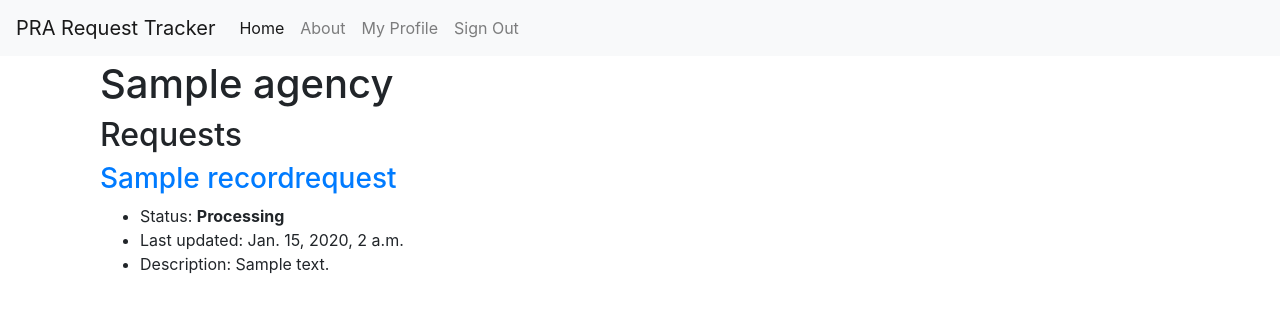
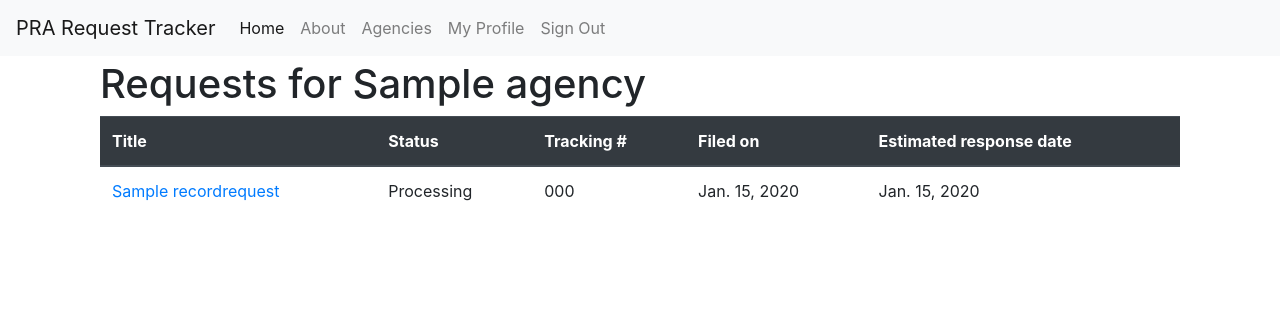
Before and after one commit to OrcaCollective/pra-request-tracker, a Django app: a page that uses pra_request_tracker/templates/base.html in a window 1280 px wide. Shown: the top 313 px of the page. Run offline with Django 3.2, Linux system fonts and the light colour scheme; a user stored in the database is signed in; tables that the repository leaves empty hold one stand-in row (values such as "Sample post"); some libraries are stand-ins or nearby versions.

Commit message:
Convert request list into a table

```diff
--- a/pra_request_tracker/templates/base.html
+++ b/pra_request_tracker/templates/base.html
@@ -68,6 +68,9 @@
             <li class="nav-item">
               <a class="nav-link" href="{% url 'about' %}">About</a>
             </li>
+            <li class="nav-item">
+              <a class="nav-link" href="{% url 'record_requests:agencies' %}">Agencies</a>
+            </li>
             {% if request.user.is_authenticated %}
               <li class="nav-item">
                 {# URL provided by django-allauth/account/urls.py #}
--- a/pra_request_tracker/templates/record_requests/agency_detail.html
+++ b/pra_request_tracker/templates/record_requests/agency_detail.html
@@ -8,29 +8,36 @@
 
   <div class="row">
     <div class="col-sm-12">
-	    <h1>{{ object.name }}</h1>
+	    <h1>Requests for {{ object.name }}</h1>
     </div>
   </div>
 
   <div class="row">
     <div class="col-sm-12">
-      <h2>Requests</h2>
-        {% for record_request in object.recordrequest_set.all %}
-          <h3 id="record-request-{{ record_request.pk }}">
-            <a href="{% url 'record_requests:request-detail' record_request.pk %}">
-              {{ record_request.title }}
-            </a>
-          </h3>
-          <ul>
-            <li>Status: <strong>{{ record_request.status_label }}</strong></li>
-            <li>Last updated: {{ record_request.updated_at }}</li>
-            <li>Description: {{ record_request.description }}</li>
-          </ul>
-
-          {% if not forloop.last %}
-            <hr />
-          {% endif %}
-        {% endfor %}
+      <table class="table">
+        <thead class="thead-dark">
+          <tr>
+            <th scope="col">Title</th>
+            <th scope="col">Status</th>
+            <th scope="col">Tracking #</th>
+            <th scope="col">Filed on</th>
+            <th scope="col">Estimated response date</th>
+          </tr>
+        </thead>
+        <tbody>
+          {% for record_request in object.recordrequest_set.all %}
+            <tr>
+              <td>
+                <a href="{% url 'record_requests:request-detail' record_request.pk %}">{{ record_request.title }}</a>
+              </td>
+              <td>{{ record_request.status_label }}</td>
+              <td>{{ record_request.tracking_number }}</td>
+              <td>{{ record_request.filed_at }}</td>
+              <td>{{ record_request.estimated_response_date }}</td>
+            </tr>
+          {% endfor %}
+        </tbody>
+      </table>
     </div>
   </div>
 </div>
```
Also changed, not shown: pra_request_tracker/templates/record_requests/agency_list.html (+7 -5 lines).
